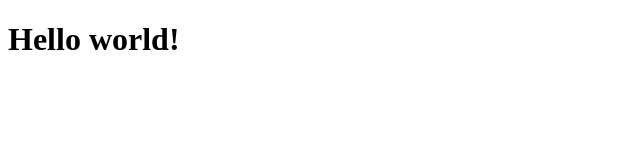
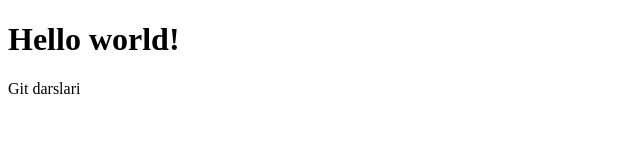
Before and after one commit to Umidbeksalayev13/Yangi-Praject, a plain HTML site: page index.html in a window 1280 px wide. Shown: the full height of the page, 0-640 px from the left. Drawn offline with Linux system fonts and the light colour scheme.

Commit message:
ikkinchi commit

```diff
--- a/index.html
+++ b/index.html
@@ -7,5 +7,6 @@
 </head>
 <body>
     <h1>Hello world!</h1>
+    <p>Git darslari</p>
 </body>
 </html>
```
